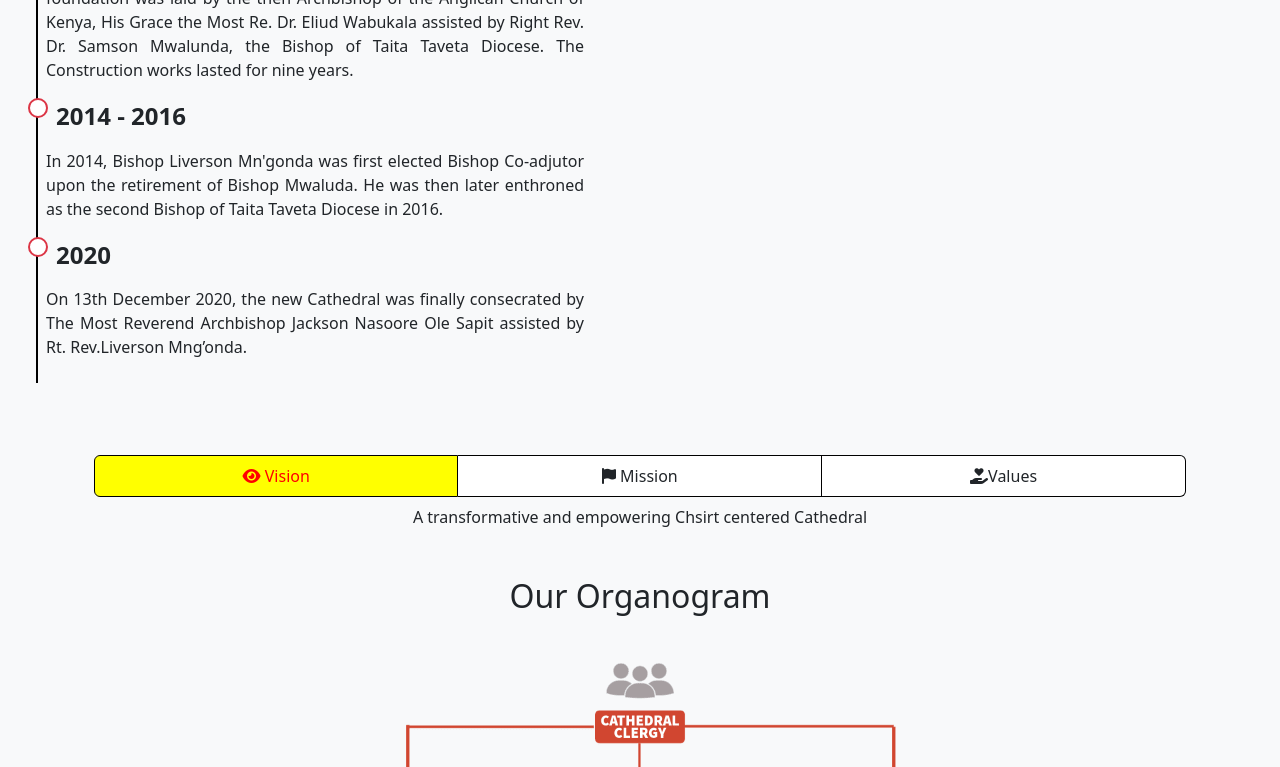
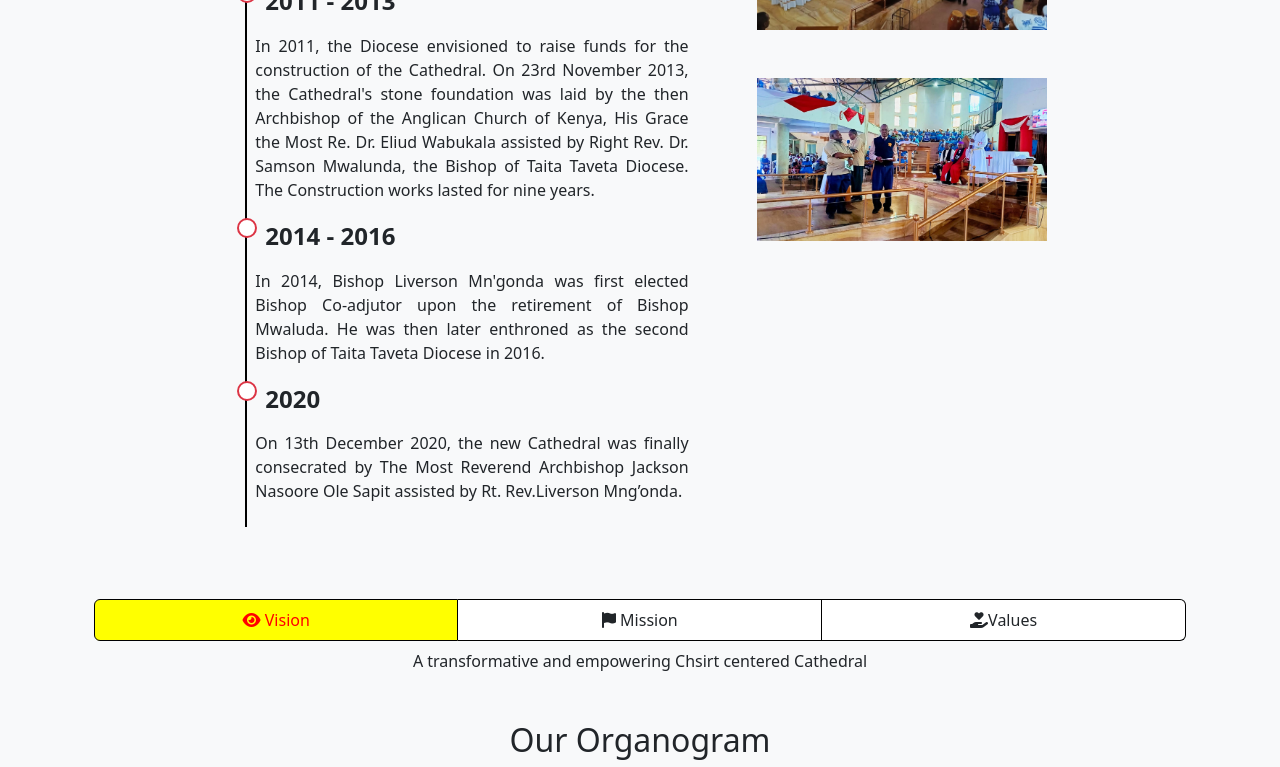
Before and after one commit to muru-technologies/church, a Django app: template church/templates/about.html in a window 1280 px wide. Shown: the part 1167-1934 px from the top of the page. Run offline with Django 4.2, Linux system fonts and the light colour scheme; the template is opened without the code that fills it, so the values that code supplies are empty; parts of the project's set-up code (start-up, migrations or seed data) failed here and were passed over; some libraries are stand-ins or nearby versions.

Commit message:
tweaked about page

```diff
--- a/church/templates/about.html
+++ b/church/templates/about.html
@@ -32,7 +32,7 @@
   <div class="container-fluid position-relative">
       <!-- About the church -->
       <div class="row justify-content-center mt-4 mx-auto">
-        <div class="col-lg-6 col-md-10 col-12 mb-4">
+        <div class="col-lg-5 col-md-8 col-12 mb-4">
 
           <div class="row mx-auto">
 
@@ -121,8 +121,10 @@
           </div>
         </div>
 
-        <div class="col-lg-6 col-md-10 col-12 align-self-center">
-          <img src="{% static './assets/church.png' %}" class="img-fluid" alt="">
+        <div class="col-lg-3 col-md-8 col-12 text-center align-self-center">
+          <img src="{% static './assets/church.png' %}" class="mx-auto img-fluid abt-img" alt="">
+          <img src="{% static './assets/ab1.jpeg' %}" class="pt-5 text-center img-fluid abt-img" alt="">
+          <img src="{% static './assets/ab2.jpeg' %}" class="pt-5 text-center img-fluid abt-img" alt="">
         </div>
       </div>
 
@@ -184,14 +186,14 @@
           <a class="next-slide" href="JavaScript:void(0)" data-slide="1">
 
               <img class="animate__animated animate__fadeIn " src="{% static './assets/pst1.png' %}" alt="img 1">
-              <p class="text-center about-pst fw-medium"> Rt. Rev. Liverson Mng'onda</p>
+              <p class="text-center about-pst fw-medium"> Bishop - Taita Taveta Diocese</p>
 
           </a>
 
           <a class="next-slide" href="JavaScript:void(0)" data-slide="2">
 
               <img class="animate__animated animate__fadeIn" src="{% static './assets/pst2.jpeg' %}" alt="img 2">
-              <p class="text-center about-pst fw-medium"> Bishop Mwaluda <br /> Rev. Raymond Manyoki </br> Cathedral Dean </p>
+              <p class="text-center about-pst fw-medium"> Rev. Raymond Manyoki </br> Cathedral Dean </p>
 
           </a>
 
@@ -211,7 +213,7 @@
           <div class="slider-main-img">
 
               <img src="{% static './assets/pst1.png' %}" alt="img 5">
-              <p class="text-center about-pst fw-medium"> Rt. Rev. Liverson Mng'onda</p>
+              <p class="text-center about-pst fw-medium"> Bishop - Taita Taveta Diocese</p>
 
           </div>
 
```
Also changed, not shown: church/static/assets/ab1.jpeg (added), church/static/assets/ab2.jpeg (added).
